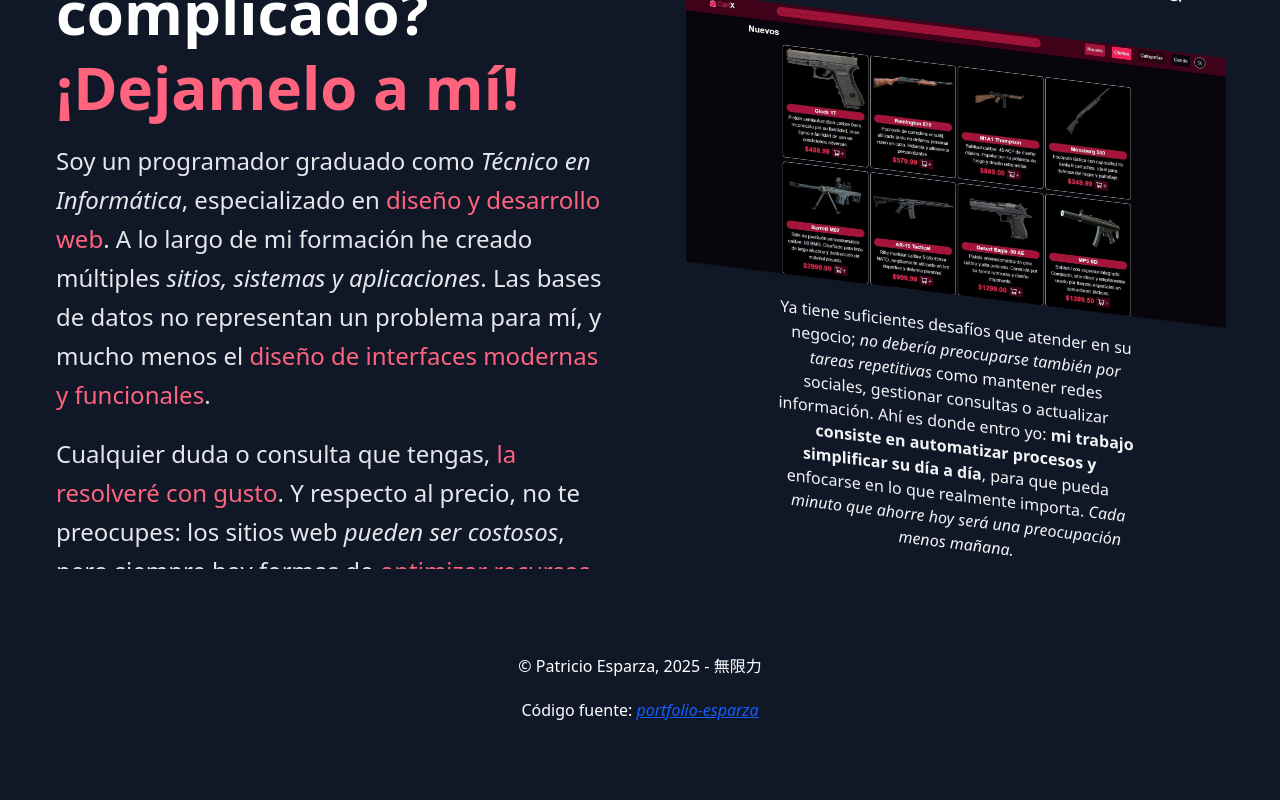
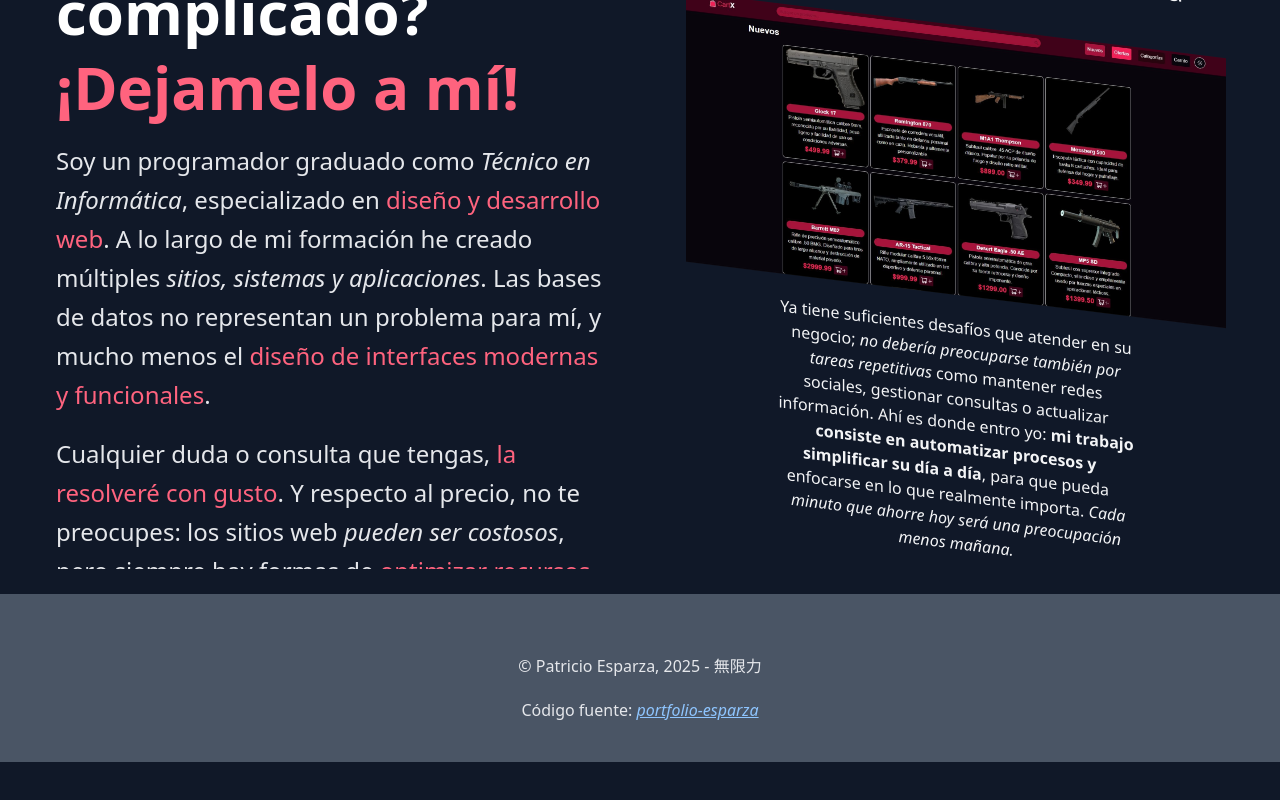
Before and after one commit to brutalkingran/portfolio-esparza, a React (Vite) app: page / in a window 1280 px wide. Shown: the part 2606-3406 px from the top of the page. Before the commit the page ends 3368 px from the top, so only its background shows below. Built offline with nearby package versions, Linux system fonts and the light colour scheme.

Commit message:
footer quirks

```diff
--- a/src/components/Footer.jsx
+++ b/src/components/Footer.jsx
@@ -1,8 +1,8 @@
 export const Footer = () => {
   return (
-    <footer id="contact" className="bg-gray-900 text-white py-10 text-center">
-      <p className="mt-5">© Patricio Esparza, 2025 - 無限力</p>
-      <p className="mt-5">Código fuente: <a className="text-blue-600 italic underline" href="https://github.com/brutalkingran/portfolio-esparza">portfolio-esparza</a></p>
+    <footer id="contact" className="bg-gray-900 dark:bg-gray-600 text-white dark:text-gray-200 md:py-10 mb-15 text-center">
+      <p className="my-3 md:mt-5">© Patricio Esparza, 2025 - 無限力</p>
+      <p className="mt-1 md:mt-5">Código fuente: <a className="text-blue-600 dark:text-blue-300 italic underline" href="https://github.com/brutalkingran/portfolio-esparza">portfolio-esparza</a></p>
     </footer>
   );
 }
```
